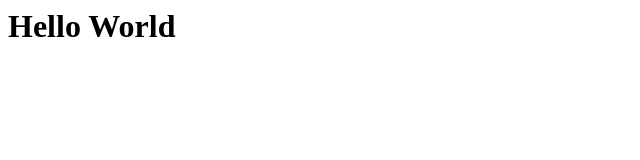
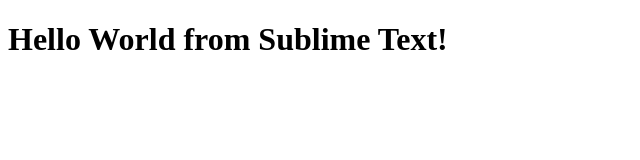
Before and after one commit to fmeerab742-dotcom/coursera-test, a plain HTML site: page index.html in a window 1280 px wide. Shown: the whole page, without its empty margins (0-640 px from the left). Drawn offline with Linux system fonts and the light colour scheme.

Commit message:
Updated site

```diff
--- a/index.html
+++ b/index.html
@@ -1 +1,9 @@
-<h1>Hello World</h1>
+<!DOCTYPE html>
+<html>
+<head>
+    <title>Coursera Test</title>
+</head>
+<body>
+    <h1>Hello World from Sublime Text!</h1>
+</body>
+</html>
```
